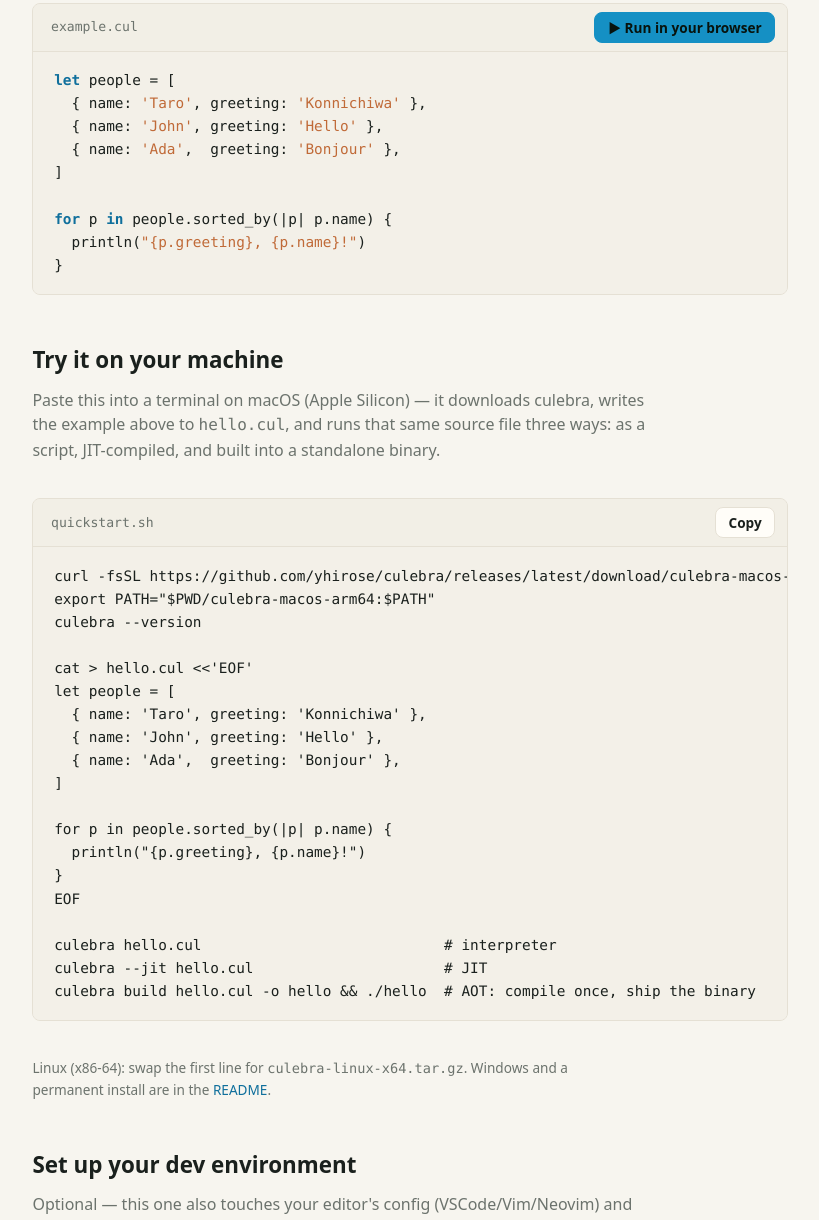
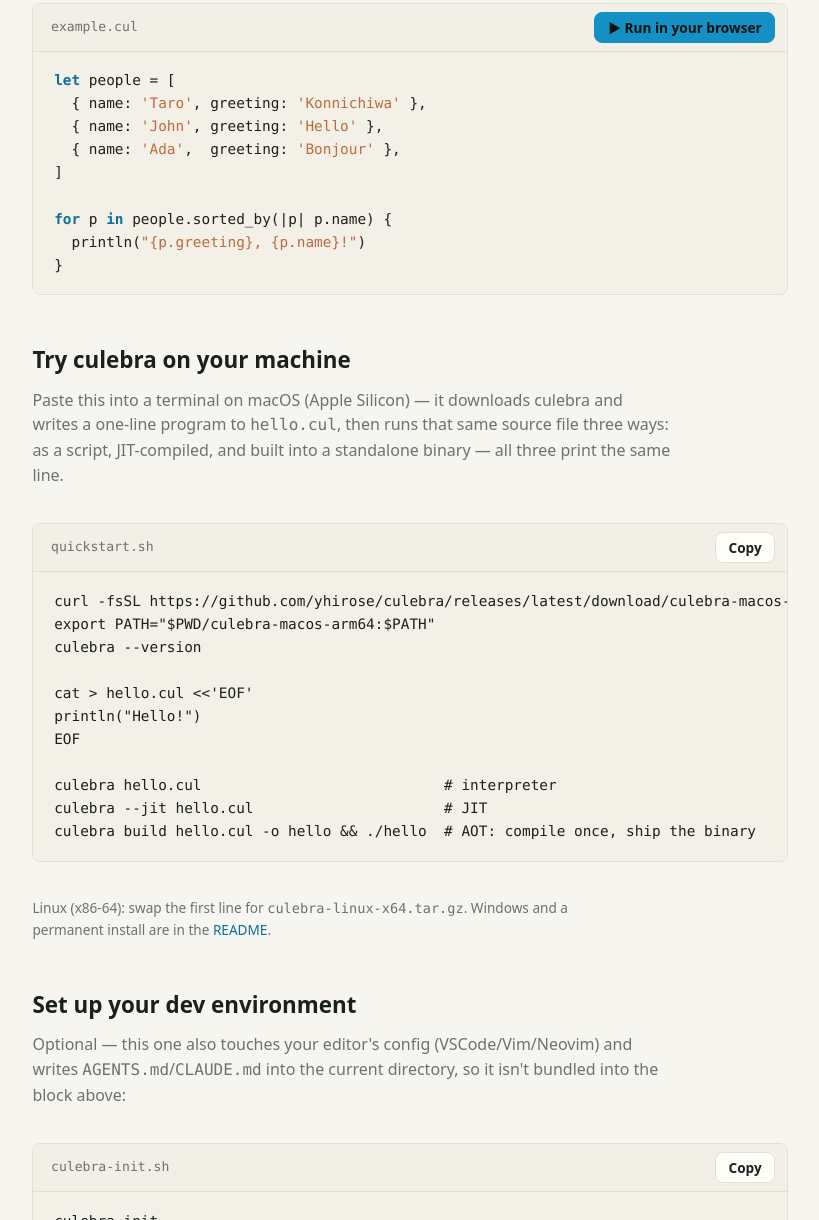
Before and after one commit to yhirose/culebra, a plain HTML site: page site/index.html in a window 1280 px wide. Shown: the part 370-1590 px from the top of the page, without its empty margins (230-1049 px from the left). Drawn offline with Linux system fonts and the light colour scheme.

Commit message:
site: shrink the local quickstart sample to a one-line hello world
Decouples it from the hero example.cul sample so the three backends'
identical output is obvious at a glance, and drops the ambiguous 'it'
from the heading.

```diff
--- a/site/index.html
+++ b/site/index.html
@@ -187,11 +187,11 @@
     </div>
 
     <section class="section">
-      <h2>Try it on your machine</h2>
+      <h2>Try culebra on your machine</h2>
       <p>Paste this into a terminal on macOS (Apple Silicon) — it downloads
-        culebra, writes the example above to <code>hello.cul</code>, and runs
-        that same source file three ways: as a script, JIT-compiled, and
-        built into a standalone binary.</p>
+        culebra and writes a one-line program to <code>hello.cul</code>, then
+        runs that same source file three ways: as a script, JIT-compiled, and
+        built into a standalone binary — all three print the same line.</p>
       <div class="sample-wrap">
         <div class="sample-bar">
           <span class="name">quickstart.sh</span>
@@ -202,15 +202,7 @@
 culebra --version
 
 cat &gt; hello.cul &lt;&lt;'EOF'
-let people = [
-  { name: 'Taro', greeting: 'Konnichiwa' },
-  { name: 'John', greeting: 'Hello' },
-  { name: 'Ada',  greeting: 'Bonjour' },
-]
-
-for p in people.sorted_by(|p| p.name) {
-  println("{p.greeting}, {p.name}!")
-}
+println("Hello!")
 EOF
 
 culebra hello.cul                            # interpreter
```
